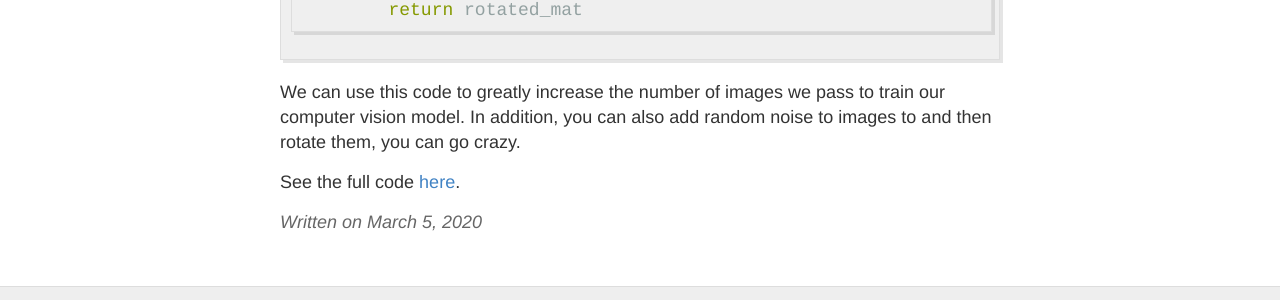
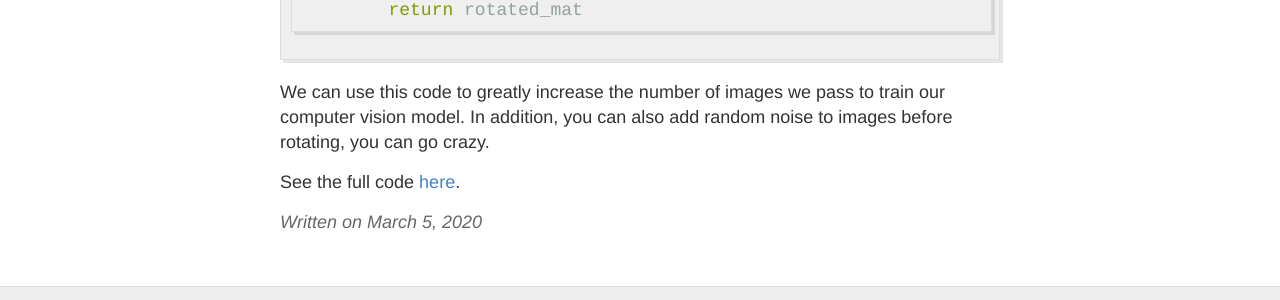
Before and after one commit to usmanr149/urmlblog, a Jekyll site: the page built from _posts/2020-3-5-rotate_yolo_bbox.md, in a window 1280 px wide and 900 px high, scrolled down 5815 px. Shown: the part 525-825 px from the top of the window. Built offline with Jekyll 4.4.1, drawn with Linux system fonts in a browser that asks for light colours; formulas are drawn with MathJax 3.

Commit message:
Comments

````diff
--- a/_posts/2020-3-5-rotate_yolo_bbox.md
+++ b/_posts/2020-3-5-rotate_yolo_bbox.md
@@ -198,7 +198,7 @@ Rotating the image easy using cv2.
 ```
 
 We can use this code to greatly increase the number of images we pass to train our
-computer vision model. In addition, you can also add random noise to images to and
-then rotate them, you can go crazy.
+computer vision model. In addition, you can also add random noise to images before
+rotating, you can go crazy.
 
 See the full code [here](https://github.com/usmanr149/Yolo_bbox_manipulation).
````
